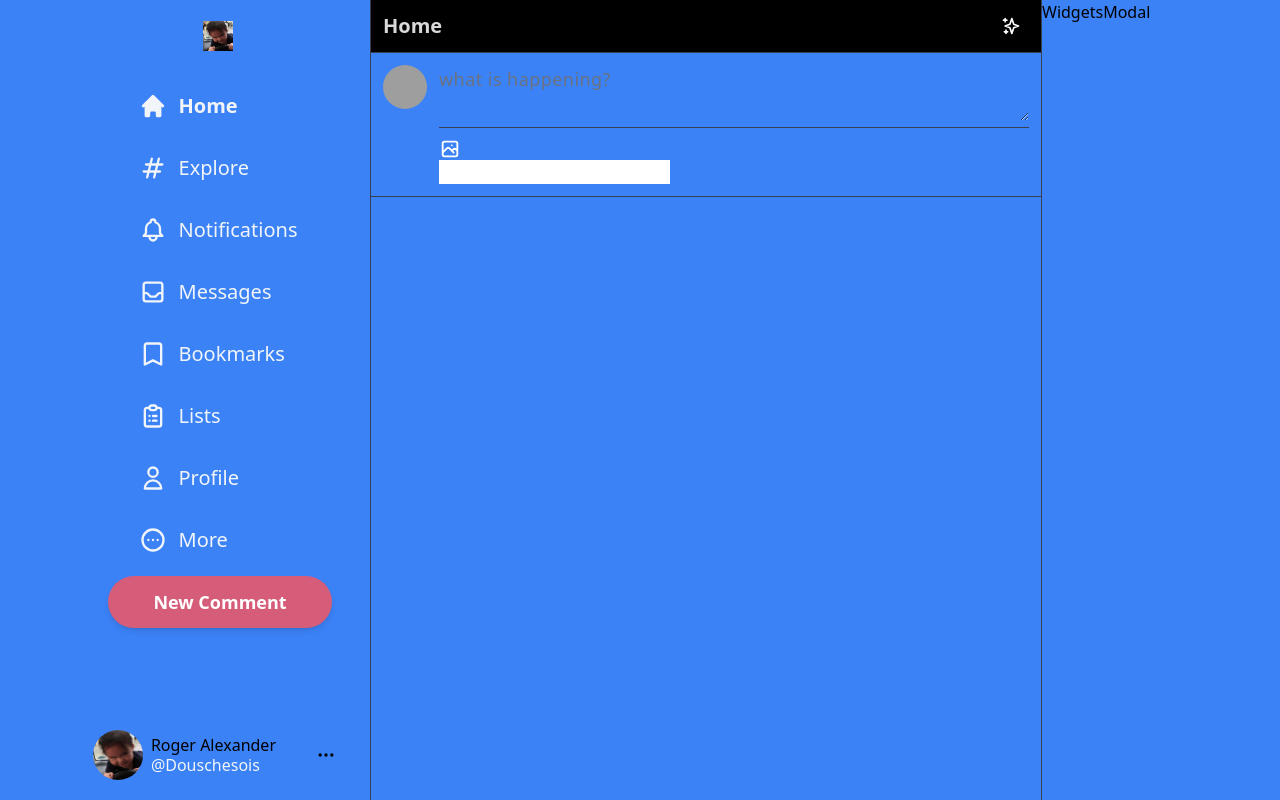
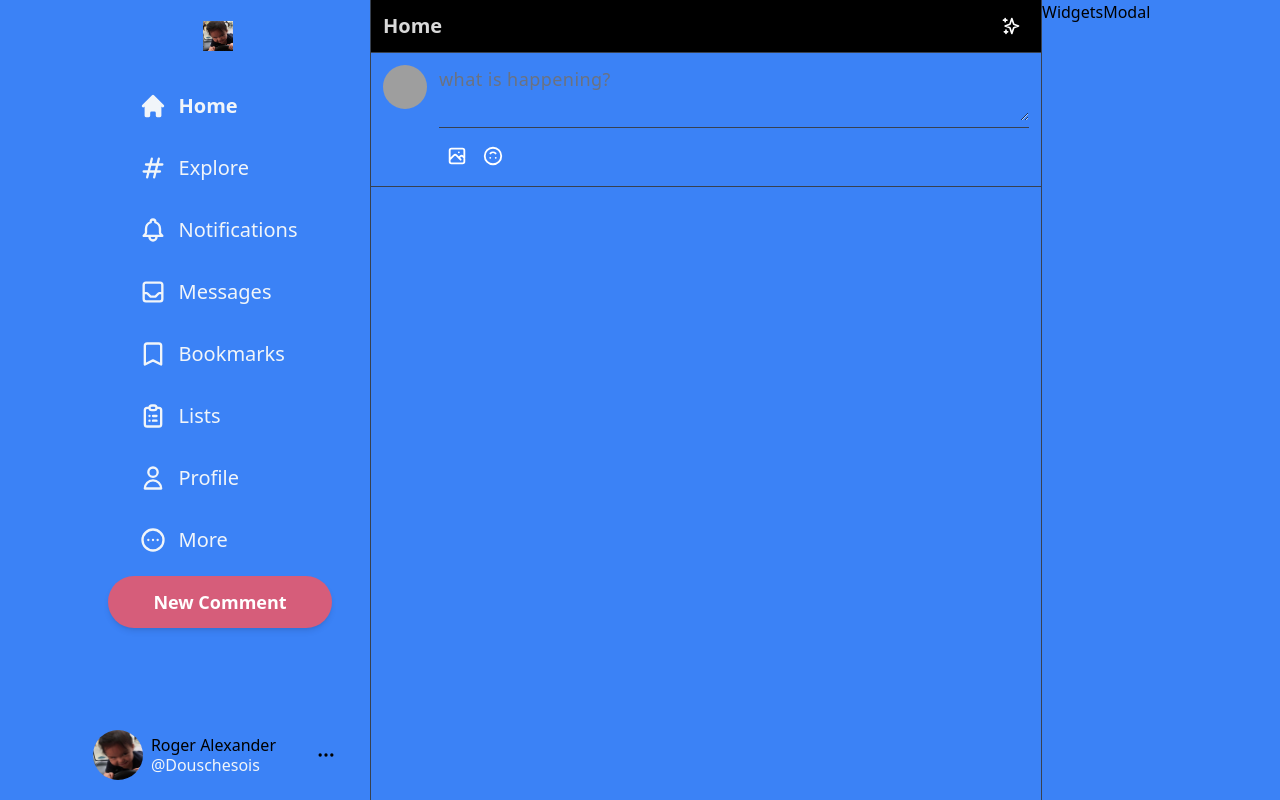
Before and after one commit to DouscheSois/smapp, a Next.js app: page / in a window 1280 px wide. Built offline with nearby package versions, Linux system fonts and the light colour scheme; grey boxes are pictures that could not be loaded.

Commit message:
emoji wokr

```diff
--- a/components/Input.js
+++ b/components/Input.js
@@ -1,12 +1,47 @@
-// import Image from "next/image";
-// import ImageOne from "../assets/ImageOne.jpg";
+import { useState, useRef, useEffect } from "react";
+import {
+  XIcon,
+  PhotographIcon,
+  EmojiHappyIcon,
+} from "@heroicons/react/outline";
+import data from "@emoji-mart/data";
+// import { Picker } from "emoji-mart";
 
-import { useState } from "react";
-import { XIcon, PhotographIcon } from "@heroicons/react/outline";
+// function EmojiPicker(props) {
+//   const ref = useRef();
+//
+//   useEffect(() => {
+//     new Picker({ ...props, data, ref });
+//   }, []);
+//
+//   return <div ref={ref} />;
+// }
 
 const Input = () => {
-  const [input, setInput] = useState();
+  const [input, setInput] = useState("");
   const [selectedFile, setSelectedFile] = useState(null);
+  const [showEmojis, setShowEmojis] = useState(false);
+  const filePickerRef = useRef(null);
+
+  const addImageToPost = () => {};
+
+  const Picker = (props = {}) => {
+    const ref = useRef();
+
+    import("emoji-mart").then((EmojiMart) => {
+      new EmojiMart.Picker({ ...props, data, ref });
+    });
+
+    return <div ref={ref}></div>;
+  };
+
+  const addEmoji = (e) => {
+    let sym = e.unified.split("-");
+    let codesArray = [];
+    sym.forEach((el) => codesArray.push("0x" + el));
+    let emoji = String.fromCodePoint(...codesArray);
+    setInput(input + emoji);
+  };
 
   return (
     <div
@@ -45,10 +80,27 @@ const Input = () => {
         </div>
         <div className="flex items-center justify-between pt-2.5">
           <div className="flex items-center">
-            <div className="icons">
+            <div className="icon" onClick={() => filePickerRef.current.click()}>
               <PhotographIcon className="h-[22px] text-white" />
-              <input type="text" />
+              <input
+                type="file"
+                hidden
+                onChange={addImageToPost}
+                ref={filePickerRef}
+              />
             </div>
+            <div
+              className="icon rotate-180"
+              onClick={() => setShowEmojis(!showEmojis)}
+            >
+              <EmojiHappyIcon className="text-white h-[22px]" />
+            </div>
+
+            {showEmojis && (
+              <div className="emojiPosition">
+                <Picker onEmojiSelect={addEmoji} />
+              </div>
+            )}
           </div>
         </div>
       </div>
--- a/package.json
+++ b/package.json
@@ -9,7 +9,9 @@
     "lint": "next lint"
   },
   "dependencies": {
+    "@emoji-mart/data": "^1.0.2",
     "@heroicons/react": "^1.0.6",
+    "emoji-mart": "^5.1.0",
     "next": "12.1.6",
     "react": "18.1.0",
     "react-dom": "18.1.0",
--- a/styles/globals.css
+++ b/styles/globals.css
@@ -12,4 +12,12 @@
   .hoverAnimation {
     @apply hover:bg-[#F0FFFF] hover:bg-opacity-70 rounded-full cursor-pointer w-[52px] h-[52px] xl:w-auto xl:h-auto xl:py-3 xl:px-4 transition duration-300 ease-in;
   }
+
+  .icon {
+    @apply cursor-pointer w-9 h-9 hover:bg-[#d65d7a] flex items-center justify-center rounded-full transition ease-out;
+  }
+
+  .emojiPosition {
+    @apply absolute mt-[465px] ml-[-40] max-w-xs;
+  }
 }
```
Also changed, not shown: 2 other files (tests, documents, lock files or other folders).
